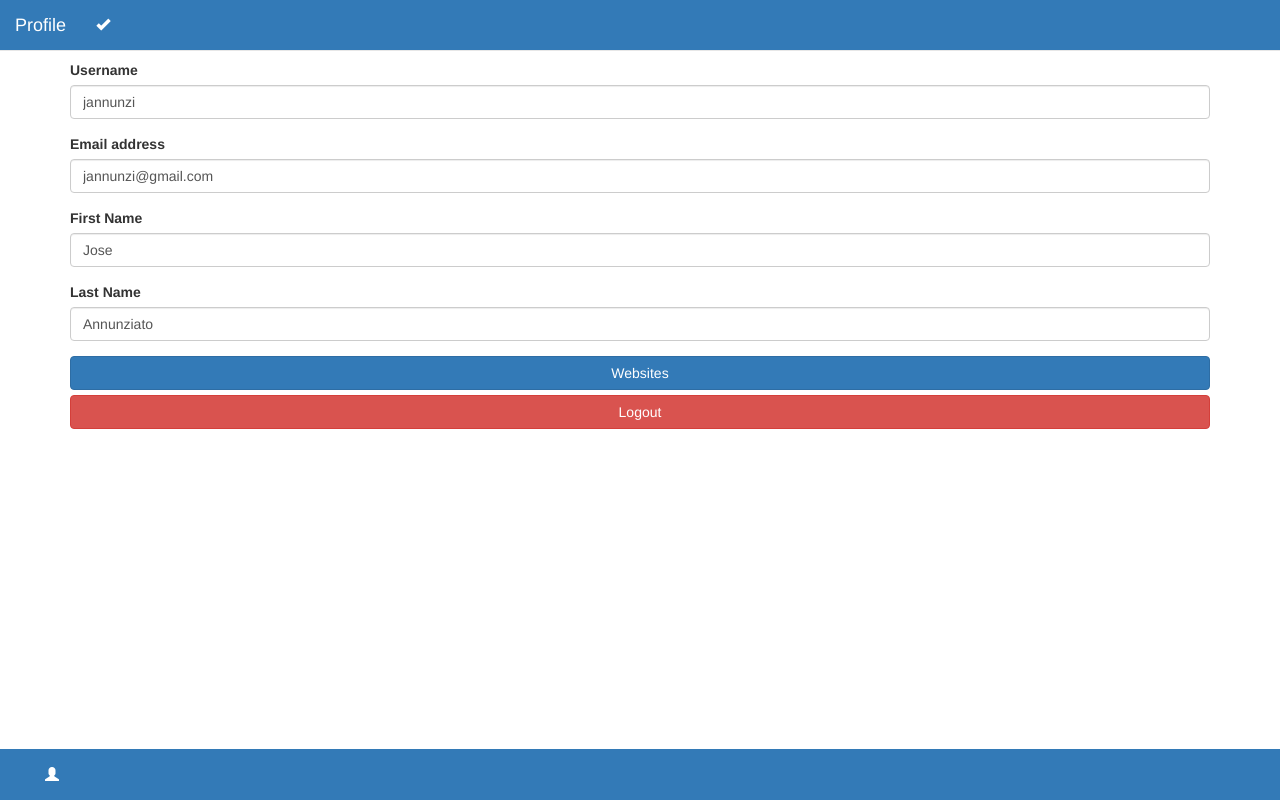
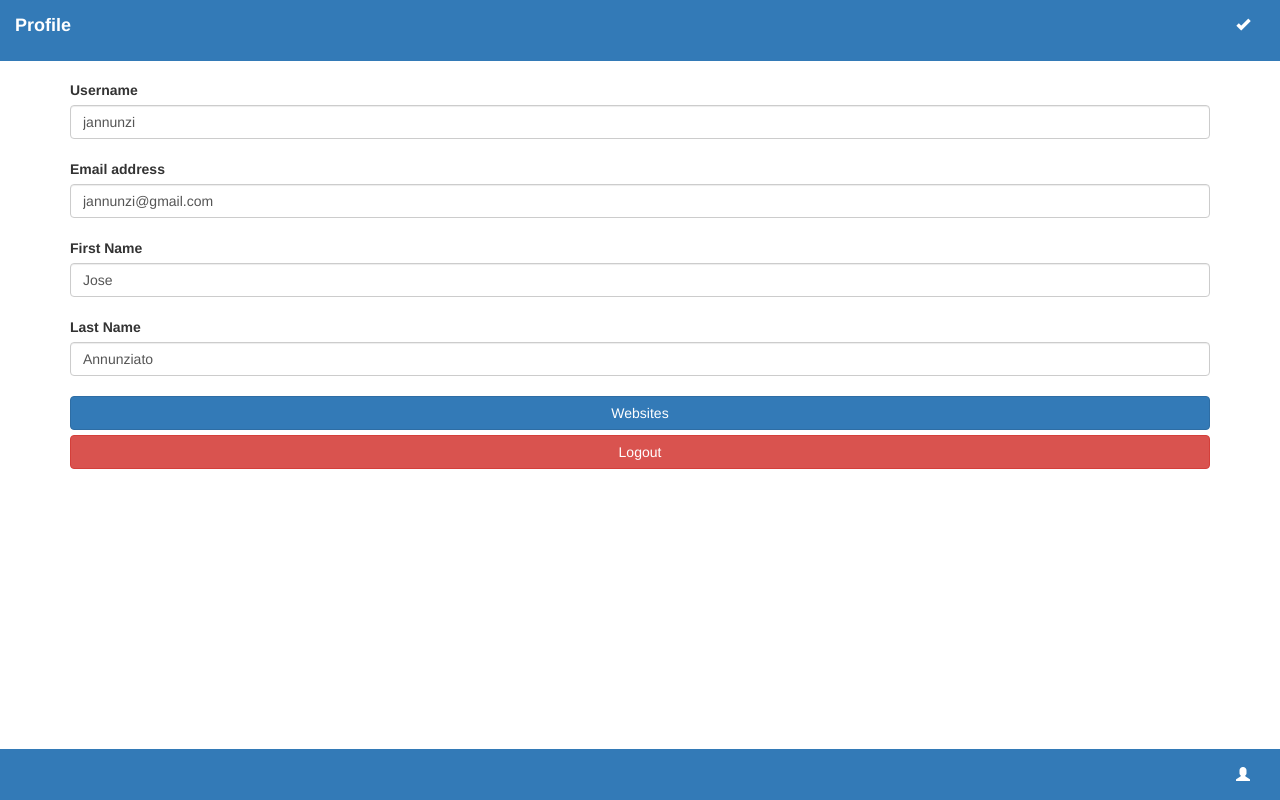
Before and after one commit to Dhanush1992/Thotadur_Divakara-Dhanush-webdev, a website: page public/assignment/profile.html in a window 1280 px wide. Drawn offline with nearby package versions, Linux system fonts and the light colour scheme.

Commit message:
changes to profile.html

```diff
--- a/public/assignment/profile.html
+++ b/public/assignment/profile.html
@@ -9,18 +9,16 @@
 <body class="content-scroll">
 
 
-<nav class="navbar navbar-default navbar-fixed-top navbar-custom">
+<nav class="navbar navbar-fixed-top navbar-custom">
     <div class="container-fluid">
-        <div class="nav-text-white navbar-header">
-            <a class="navbar-brand nav-text-white" href="#">
-                Profile
+
+        <div class="header">
+            <p class="nav-text-white navbar-brand"><strong>Profile</strong></p>
+
+            <a href="website-new.html" class="navbar-text navbar-link pull-right">
+                <span class="glyphicon glyphicon-ok glyphy-custom-white">
+                </span>
             </a>
-            <p class="navbar-text pull-right">
-                <a href="#" class="navbar-link">
-        <span class="glyphicon glyphicon-ok glyphy-custom-white">
-        </span>
-                </a>
-            </p>
         </div>
     </div>
 </nav>
@@ -30,25 +28,25 @@
         <h1></h1>
 
         <form>
-            <div class="form-group">
+            <div class="form-group anchor-padding-top">
                 <label for="username">Username</label>
                 <input type="text" value="jannunzi" class="form-control" id="username" placeholder="Username">
             </div>
-            <div class="form-group">
+            <div class="form-group anchor-padding">
                 <label for="email">Email address</label>
                 <input type="email" value="jannunzi@gmail.com" class="form-control" id="email" placeholder="alice@wonderland.com">
             </div>
-            <div class="form-group">
+            <div class="form-group anchor-padding">
                 <label for="first-name">First Name</label>
                 <input type="text" value="Jose" class="form-control" id="first-name" placeholder="Alice">
             </div>
-            <div class="form-group">
+            <div class="form-group anchor-padding">
                 <label for="last-name">Last Name</label>
                 <input type="text" value="Annunziato" class="form-control" id="last-name" placeholder="Wonderland">
             </div>
         </form>
 
-        <a class="btn btn-primary btn-block"
+        <a class="btn btn-primary btn-block anchor-padding"
            href="website-list.html">Websites</a>
         <a class="btn btn-danger  btn-block"
            href="login.html">Logout</a>
@@ -56,44 +54,13 @@
 
 <nav class="navbar navbar-custom navbar-fixed-bottom">
     <div class="container-fluid">
-        <div class="navbar-header">
-            <a class="navbar-brand" href="#">
+        <div class="header">
+            <a href="profile.html" class="navbar-text pull-right">
+                <span class="glyphicon glyphy-custom-white glyphicon-user">
+                </span>
             </a>
-            <p class="navbar-text pull-right">
-                <a href="#" class="navbar-custom-link">
-        <span class="glyphicon glyphy-custom-white glyphicon-user">
-        </span>
-                </a>
-            </p>
         </div>
     </div>
-<!--
-
-    <div class="container">
-        <div class="row navbar-text">
-            <div class="col-xs-3 text-center">
-                <a href="#">
-                    <span class="glyphicon glyphicon-ok"></span>
-                </a>
-            </div>
-            <div class="col-xs-3 text-center">
-                <a href="#">
-                    <span class="glyphicon glyphicon-plus"></span>
-                </a>
-            </div>
-            <div class="col-xs-3 text-center">
-                <a href="#">
-                    <span class="glyphicon glyphicon-star"></span>
-                </a>
-            </div>
-            <div class="col-xs-3 text-center">
-                <a href="#">
-                    <span class="glyphicon glyphicon-heart"></span>
-                </a>
-            </div>
-        </div>
-    </div>
--->
 </nav>
 
 </body>
```
